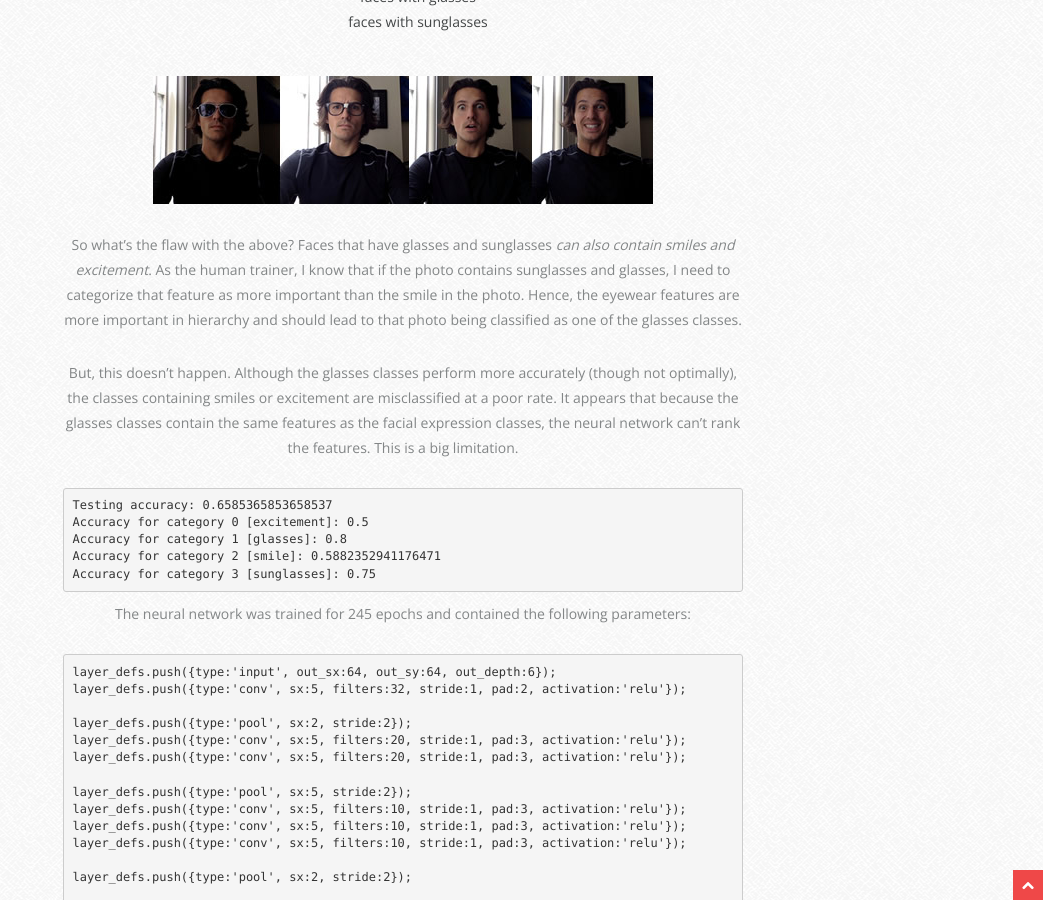
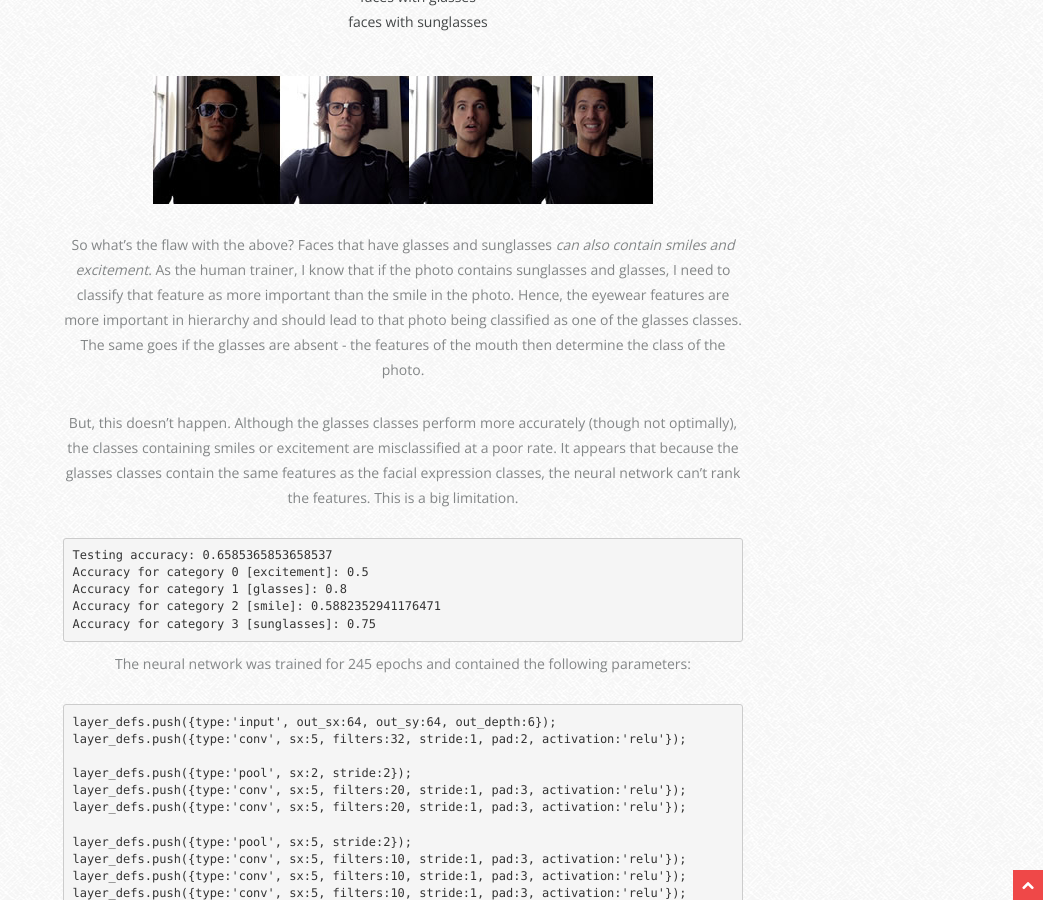
Before and after one commit to crockpotveggies/crockpotveggies.github.io, a Jekyll site: the page built from _posts/2015-08-14-feature-sharing-classes-convolutional-networks.md, in a window 1280 px wide and 900 px high, scrolled down 955 px. Shown: the whole window, without its empty margins (237-1280 px from the left). Built offline with Jekyll 4.4.1, drawn with Linux system fonts in a browser that asks for light colours; some web fonts are replaced; Markdown is read by kramdown in place of the engine named in the settings; comment, search, counter and statistics services are not loaded.

Commit message:
More more clarity.

```diff
--- a/_posts/2015-08-14-feature-sharing-classes-convolutional-networks.md
+++ b/_posts/2015-08-14-feature-sharing-classes-convolutional-networks.md
@@ -14,7 +14,7 @@ Although there is a complicated way to engineer the problem out of this - namely
 
 <img src="/uploads/convnet_class_set1.jpg" alt="Classes Test Set 1" />
 
-So what's the flaw with the above? Faces that have glasses and sunglasses *can also contain smiles and excitement*. As the human trainer, I know that if the photo contains sunglasses and glasses, I need to categorize that feature as more important than the smile in the photo. Hence, the eyewear features are more important in hierarchy and should lead to that photo being classified as one of the glasses classes.
+So what's the flaw with the above? Faces that have glasses and sunglasses *can also contain smiles and excitement*. As the human trainer, I know that if the photo contains sunglasses and glasses, I need to classify that feature as more important than the smile in the photo. Hence, the eyewear features are more important in hierarchy and should lead to that photo being classified as one of the glasses classes. The same goes if the glasses are absent - the features of the mouth then determine the class of the photo.
 
 But, this doesn't happen. Although the glasses classes perform more accurately (though not optimally), the classes containing smiles or excitement are misclassified at a poor rate. It appears that because the glasses classes contain the same features as the facial expression classes, the neural network can't rank the features. This is a big limitation.
 
```
